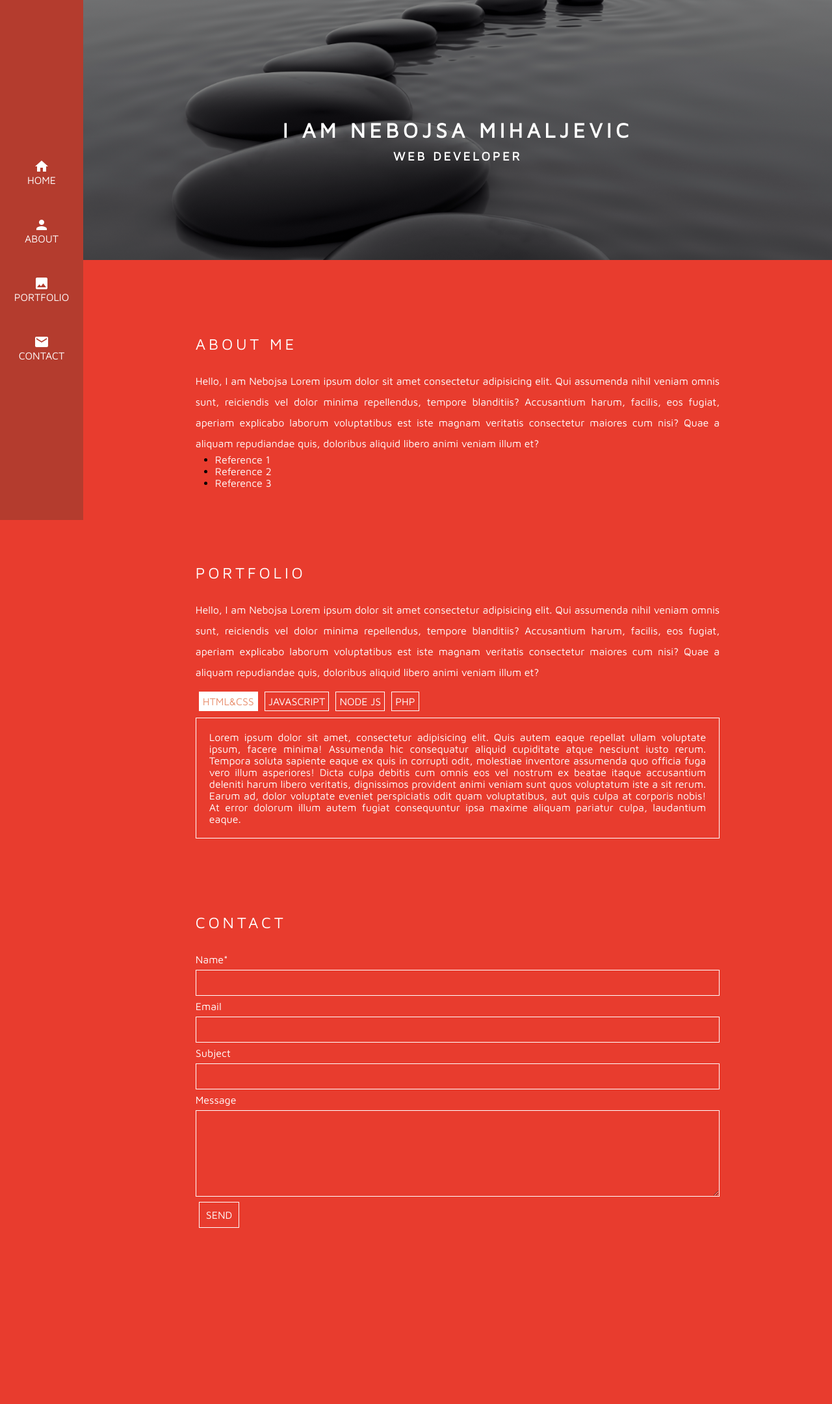
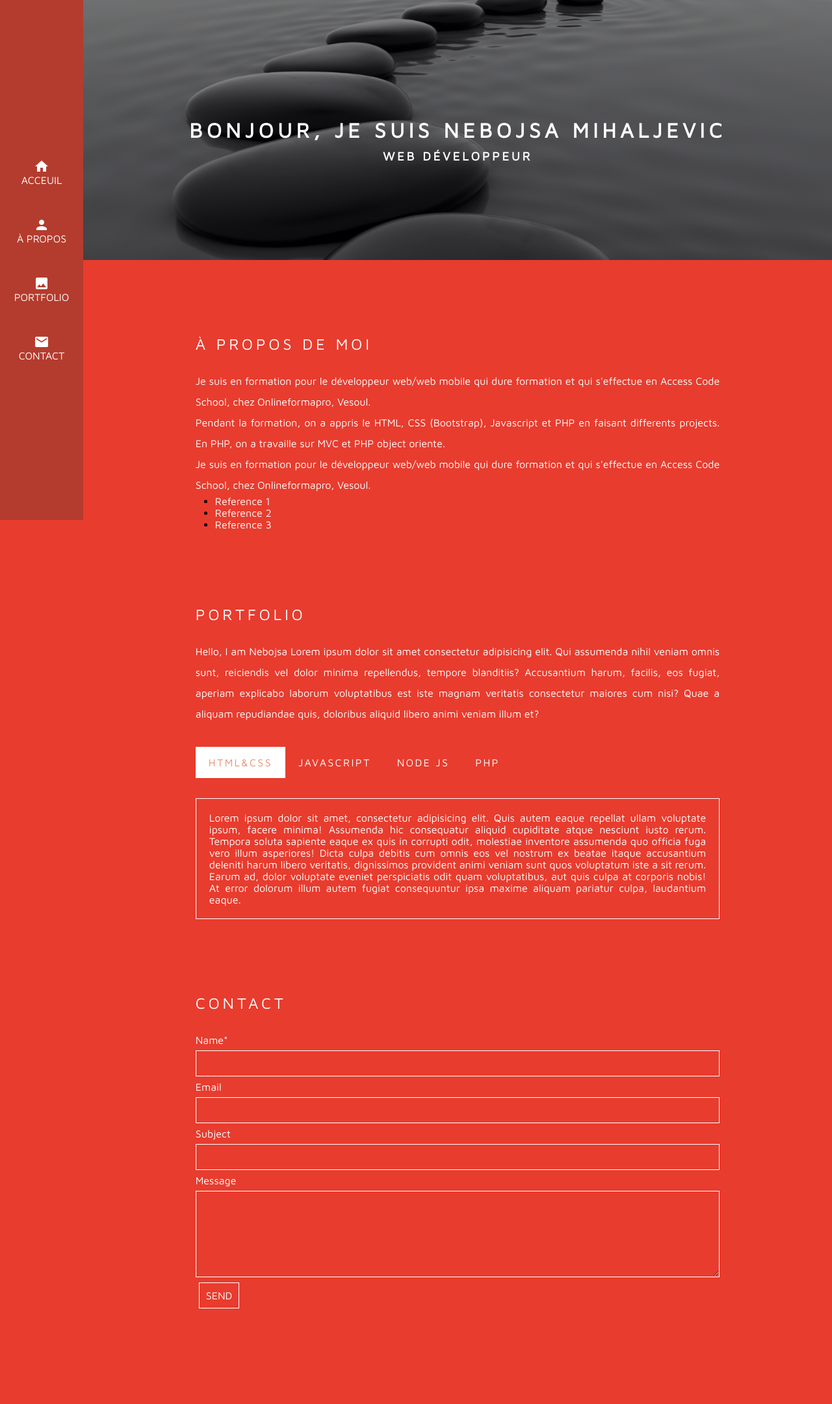
Before and after one commit to micneli/portfolio, a PHP site: page / in a window 1280 px wide. Shown: the whole page at 65% size. After the commit the page ends 2013 px from the top, so only its background shows below. Run offline with PHP 8.4, Linux system fonts and the light colour scheme; some libraries are stand-ins or nearby versions.

Commit message:
h1 width in home fixed

```diff
--- a/assets/css/style.css
+++ b/assets/css/style.css
@@ -61,7 +61,7 @@ main {
   position: absolute;
   right: 0;
   width: 90%;
-  height: 270vh;
+  height: 260vh;
 }
 
 .home {
@@ -74,6 +74,8 @@ main {
 
 .home h1 {
   position: absolute;
+  width: 90%;
+  text-align: center;
   color: white;
   font-size: 2em;
   letter-spacing: 0.2em;
@@ -81,6 +83,10 @@ main {
   top: 50%;
   left: 50%;
   transform: translate(-50%, -50%);
+  -webkit-transform: translate(-50%, -50%);
+  -moz-transform: translate(-50%, -50%);
+  -ms-transform: translate(-50%, -50%);
+  -o-transform: translate(-50%, -50%);
 }
 
 .home h3 {
@@ -137,13 +143,13 @@ main {
   display:block;
 }
 
-.tabs-menu {
+/* .tabs-menu {
   list-style: none;
   display: flex;
-}
+} */
 
 /* Different tabs styling */
-.tabs-menu li a {
+/* .tabs-menu li a {
   text-decoration: none;
   text-transform: uppercase;
   padding: 5px 5px 5px 5px;
@@ -158,6 +164,50 @@ main {
   margin: 5px;
   background-color: white;
   color: #E83C2E;
+} */
+
+.tabs-menu ul {
+  margin: 150px auto 0;
+  padding: 0;
+  list-style: none;
+  display: table;
+  width: 600px;
+  text-align: center;
+}
+
+.tabs-menu li {
+  display: table-cell;
+  position: relative;
+  padding: 15px 0;
+}
+
+.tabs-menu a {
+  color: #fff;
+  text-transform: uppercase;
+  text-decoration: none;
+  letter-spacing: 0.15em;
+
+  display: inline-block;
+  padding: 15px 20px;
+  position: relative;
+}
+
+.tabs-menu a:after {
+  background: none repeat scroll 0 0 transparent;
+  bottom: 0;
+  content: "";
+  display: block;
+  height: 2px;
+  left: 50%;
+  position: absolute;
+  background: #fff;
+  transition: width 0.3s ease 0s, left 0.3s ease 0s;
+  width: 0;
+}
+
+.tabs-menu a:hover:after {
+  width: 100%;
+  left: 0;
 }
 
 form input, textarea {
--- a/index.html
+++ b/index.html
@@ -15,13 +15,13 @@
     <nav>
       <div class="nav-hover">
         <a href="#home" class="fill-div"><i class="large material-icons">home</i>
-          <p>Home</p>
+          <p>Acceuil</p>
         </a>
       </div>
 
       <div class="nav-hover">
         <a href="#about" class="fill-div"><i class="large material-icons">person</i>
-          <p>About</p>
+          <p>À propos</p>
         </a>
       </div>
 
@@ -41,16 +41,15 @@
 
   <main>
     <section class="home" id="home">
-      <h1>I am Nebojsa Mihaljevic</h1>
-      <h3>web developer</h3>
+      <h1>Bonjour, je suis Nebojsa Mihaljevic</h1>
+      <h3>web développeur</h3>
     </section>
 
     <section class="about" id="about">
-      <h2>About me</h2>
-      <p><span>Hello, I am Nebojsa</span> Lorem ipsum dolor sit amet consectetur adipisicing elit. Qui assumenda nihil
-        veniam omnis sunt, reiciendis vel dolor minima repellendus, tempore blanditiis? Accusantium harum, facilis, eos
-        fugiat, aperiam explicabo laborum voluptatibus est iste magnam veritatis consectetur maiores cum nisi? Quae a
-        aliquam repudiandae quis, doloribus aliquid libero animi veniam illum et?</p>
+      <h2>À propos de moi</h2>
+      <p>Je suis en formation pour le développeur web/web mobile qui dure formation et qui s'effectue en Access Code School, chez Onlineformapro, Vesoul.</p>
+      <p>Pendant la formation, on a appris le HTML, CSS (Bootstrap), Javascript et PHP en faisant differents projects. En PHP, on a travaille sur MVC et PHP object oriente.</p>
+      <p>Je suis en formation pour le développeur web/web mobile qui dure formation et qui s'effectue en Access Code School, chez Onlineformapro, Vesoul.</p>
         <ul class="portfolioList">
           <li><a href="#">Reference 1</a></li>
           <li><a href="#">Reference 2</a></li>
```
